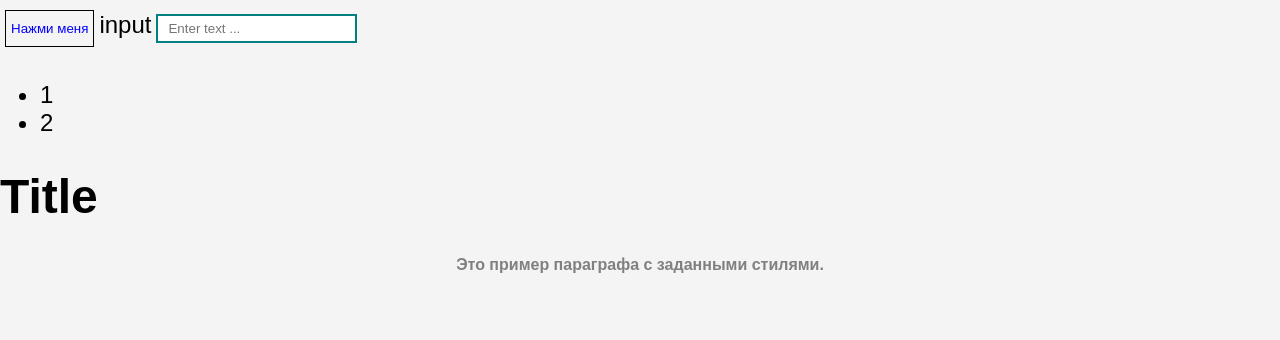
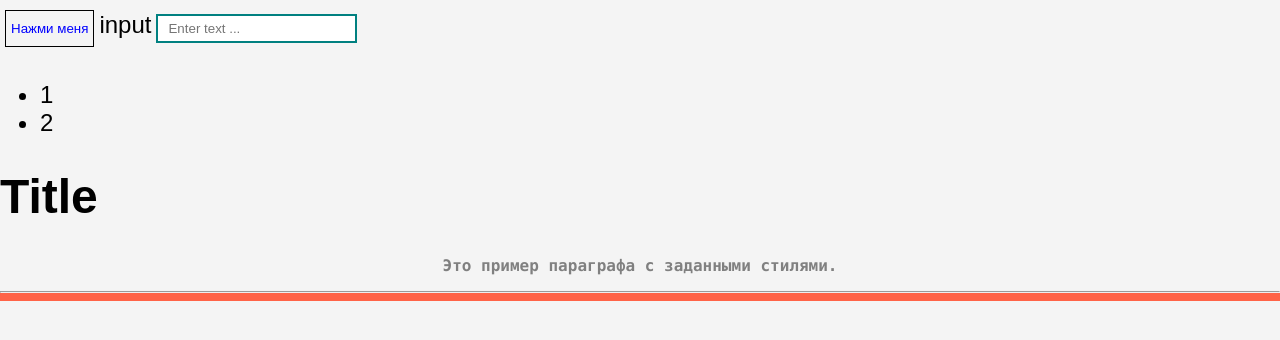
Before and after one commit to KarkenVisualGit/otus-storybook-react-2023, a React app: page / in a window 1280 px wide. Shown: the top 340 px of the page. Built offline with nearby package versions, Linux system fonts and the light colour scheme.

Commit message:
add hr spacer

```diff
--- a/src/Paragraph/Paragraph.tsx
+++ b/src/Paragraph/Paragraph.tsx
@@ -8,6 +8,7 @@ export interface MyParagraphProps {
   className?: string;
   style?: React.CSSProperties;
   children: ReactNode;
+  fontFamily?: string;
 }
 
 export const Paragraph: FC<MyParagraphProps> = ({
@@ -18,12 +19,14 @@ export const Paragraph: FC<MyParagraphProps> = ({
   textAlign,
   className,
   style,
+  fontFamily,
 }) => {
   const paragraphStyle: React.CSSProperties = {
     fontSize,
     fontWeight,
     color,
     textAlign,
+    fontFamily,
     ...style,
   };
 
--- /dev/null
+++ b/src/Spacer/Spacer.tsx
@@ -0,0 +1,21 @@
+import React, { FC, CSSProperties } from "react";
+
+export interface SpacerProps {
+  height?: string;
+  color?: string;
+  style?: CSSProperties;
+}
+
+export const Spacer: FC<SpacerProps> = ({ height, color, style }) => {
+  const spacerStyle: CSSProperties = {
+    height,
+    backgroundColor: color,
+    ...style,
+  };
+
+  return (
+    <div style={spacerStyle}>
+      <hr />
+    </div>
+  );
+};
--- a/src/index.tsx
+++ b/src/index.tsx
@@ -6,6 +6,7 @@ import "./style/style.css";
 import TodoList from "./Todo/TodoList";
 import Title from "./Header/Header";
 import { Paragraph } from "./Paragraph/Paragraph";
+import { Spacer } from "./Spacer/Spacer";
 
 export const App = () => (
   <div>
@@ -21,9 +22,11 @@ export const App = () => (
       textAlign="center"
       color="gray"
       className="paragraph_element"
+      fontFamily="'Lucida Console', 'Courier New', monospace"
     >
       Это пример параграфа c заданными стилями.
     </Paragraph>
+    <Spacer height="10px" color="Tomato" />
   </div>
 );
 
```
Also changed, not shown: 2 other files (tests, documents, lock files or other folders).
